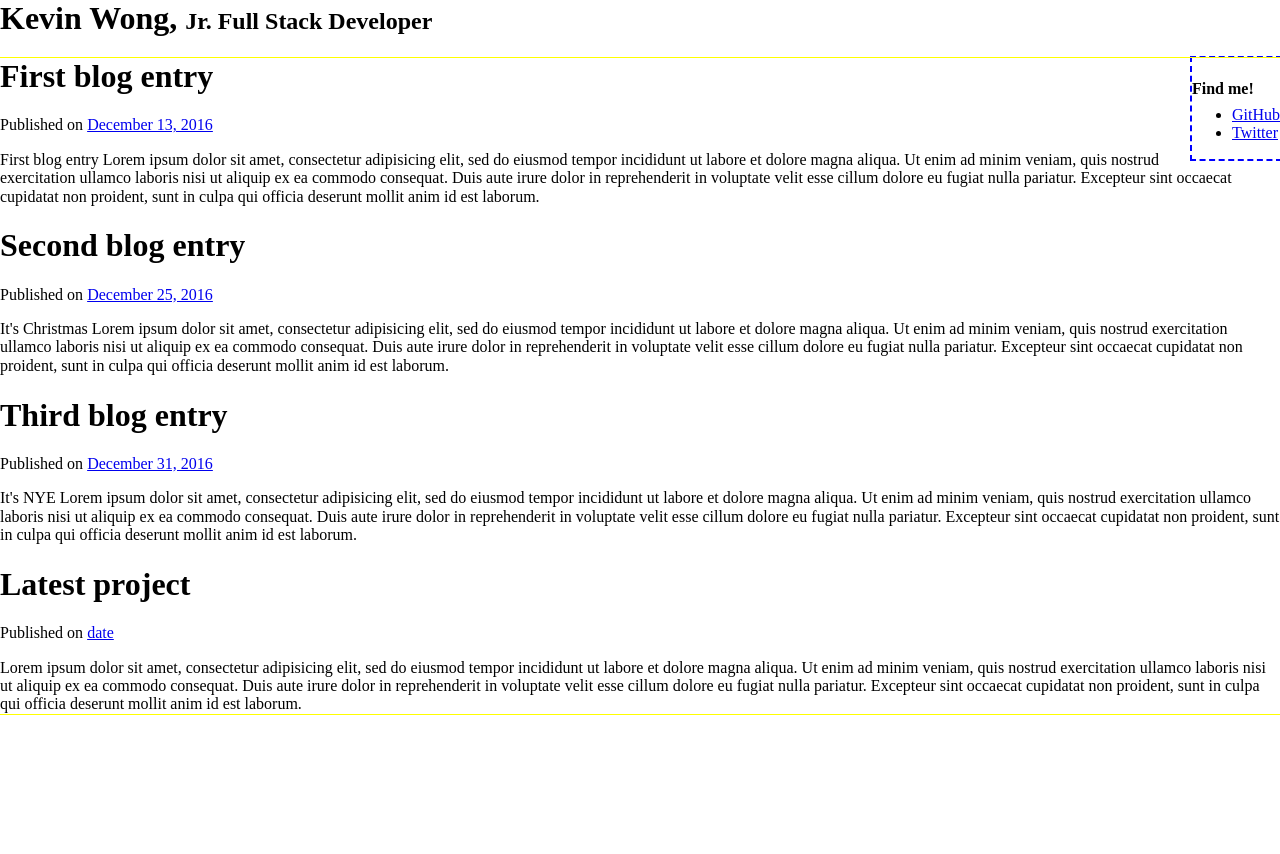
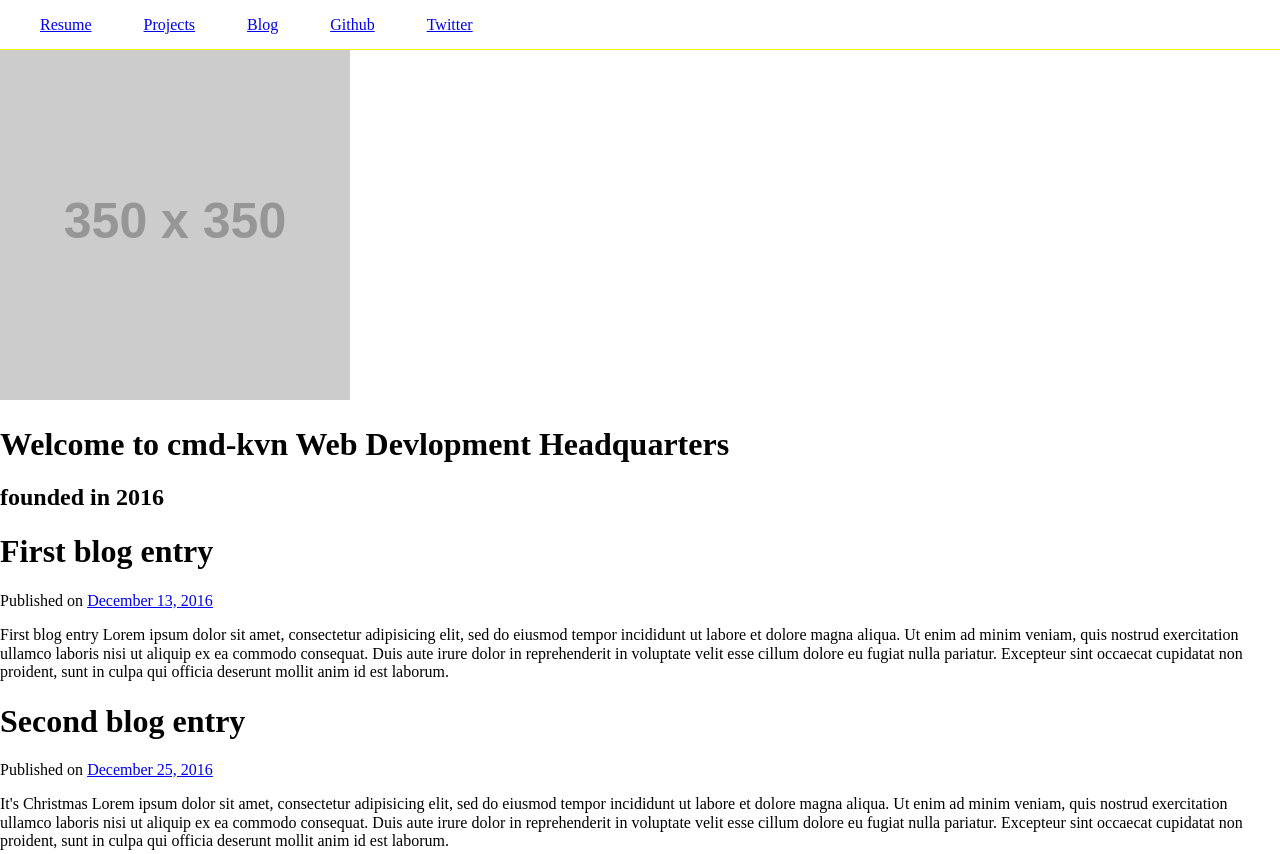
Before and after one commit to cmd-kvn/portfolio, a plain HTML site: page index.html in a window 1280 px wide. Shown: the top 854 px of the page. Before the commit the page ends 800 px from the top, so only its background shows below. Drawn offline with nearby package versions, Linux system fonts and the light colour scheme; placeholder pictures from the web are drawn by us.

Commit message:
starting over restructured index.html

```diff
--- a/index.html
+++ b/index.html
@@ -13,29 +13,23 @@
     <meta name= "viewport" content="width=device-width, initial-scale=1">
   </head>
   <body>
-    <h1 id="main-h1">Kevin Wong, </h1>
-    <h2 id="main-tag">Jr. Full Stack Developer</h2>
-
     <nav class="main-nav">
-      <a href="#menu" class="icon-menu">
-        <img src="assets/menu_stack-128.png" alt="menu_stack-128">
-        Menu
-      </a>
+      <div class="icon-menu"></div>
       <ul>
-        <li>Resume</li>
-        <li>Projects</li>
-        <li>Blog</li>
+        <li class="tab" data-content="resume"><a href="#">Resume</a></li>
+        <li class="tab" data-content="projects"><a href="#">Projects</a></li>
+        <li class="tab" data-content="blog"><a href="#">Blog</a></li>
+        <li><a href="http://github.com/cmd-kvn">Github</a></li>
+        <li><a href="http://twitter.com/">Twitter</a></li>
       </ul>
     </nav>
 
     <main>
-      <aside class="pull-right">
-        <h4 id="find-me">Find me!</h4>
-        <ul class="ul-links">
-          <li class="li-links"><a href="https://github.com/cmd-kvn/">GitHub</a></li>
-          <li class="li-links"><a href="https://twitter.com">Twitter</a></li>
-        </ul>
-      </aside>
+      <div class="welcome-box">
+        <img src="http://placehold.it/350x350" alt="logo">
+        <h1>Welcome to cmd-kvn Web Devlopment Headquarters</h1>
+        <h2>founded in 2016</h2>
+      </div>
 
       <section id="blog-content">
         <article class="blog-template" data-tag="category">
@@ -46,13 +40,12 @@
       </section>
 
       <section id="project-content">
-        <article class="template" data-tag="category">
+        <article class="project-template" data-tag="category">
           <h1 class="title">Latest project</h1>
           Published on <a href="#">date</a>
           <p class="project-body">Lorem ipsum dolor sit amet, consectetur adipisicing elit, sed do eiusmod tempor incididunt ut labore et dolore magna aliqua. Ut enim ad minim veniam, quis nostrud exercitation ullamco laboris nisi ut aliquip ex ea commodo consequat. Duis aute irure dolor in reprehenderit in voluptate velit esse cillum dolore eu fugiat nulla pariatur. Excepteur sint occaecat cupidatat non proident, sunt in culpa qui officia deserunt mollit anim id est laborum.</p>
         </article>
       </section>
-
     </main>
 
     <script src="https://ajax.googleapis.com/ajax/libs/jquery/3.1.1/jquery.min.js"></script>
--- a/styles/layout.css
+++ b/styles/layout.css
@@ -7,7 +7,7 @@ main {
   position: relative;
 }
 
-.pull-right {
+/*.pull-right {
   outline: 2px dashed blue;
   float: right;
-}
+}*/
--- a/styles/modules.css
+++ b/styles/modules.css
@@ -1,12 +1,3 @@
-#main-h1 {
-  display: inline;
-}
-
-#main-tag {
-  display: inline;
-  /*outline: 1px solid green;*/
-}
-
 .main-nav {
   position: relative;
 }
@@ -27,28 +18,19 @@
   clear: both;
 }
 
-/*ul {
-  padding: none;
-}*/
-
 .main-nav ul li {
   display: inline;
   padding-right: 3em;
 }
 
-.ul-links {
-  padding: none;
-}
-
-.li-links {
-
-}
-
-#find-me {
-  margin-bottom: -0.5em;
+.welcome-box {
 }
 
 .blog-template {
+  display: none;
+}
+
+.project-template {
   display: none;
 }
 
@@ -56,4 +38,12 @@
   .icon-menu {
     display: none;
   }
+
+  .main-nav ul {
+    display: block;
+  }
+
+  .main-nav ul li {
+    display: inline;
+  }
 }
```
